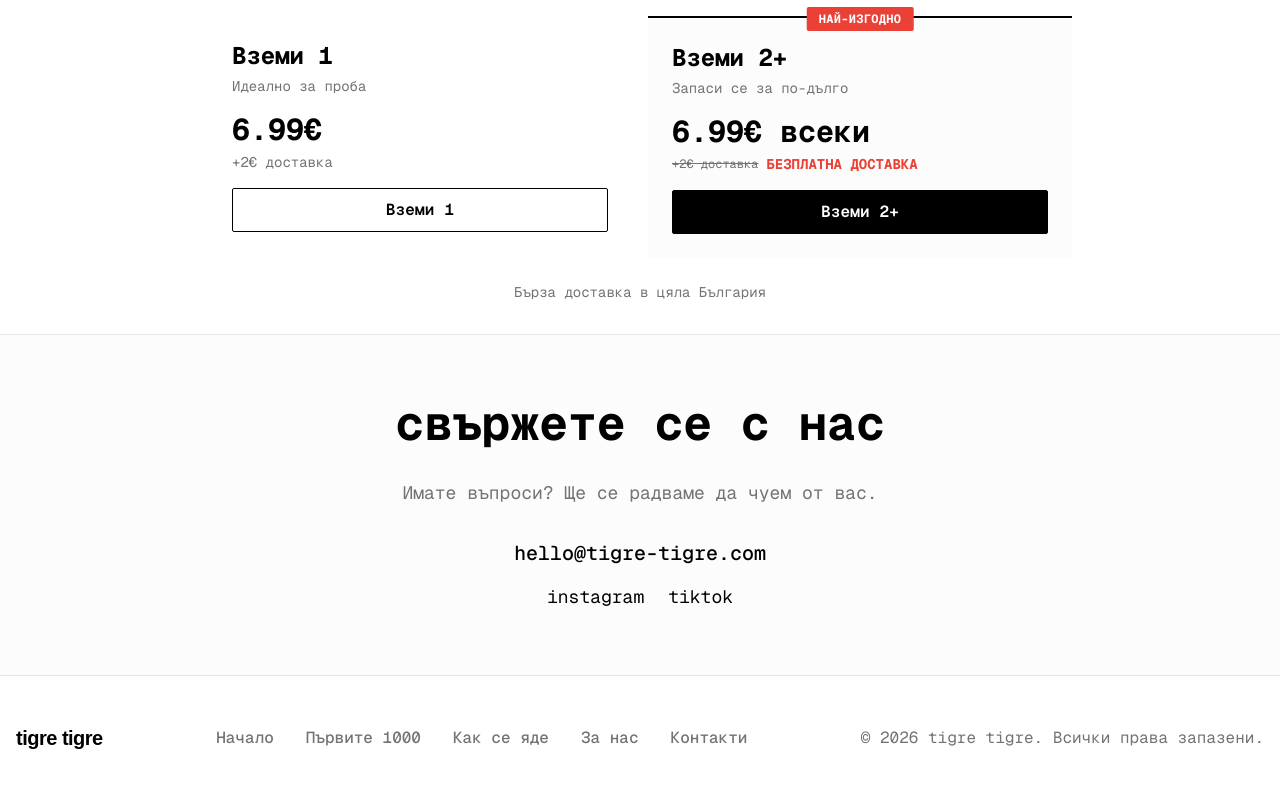
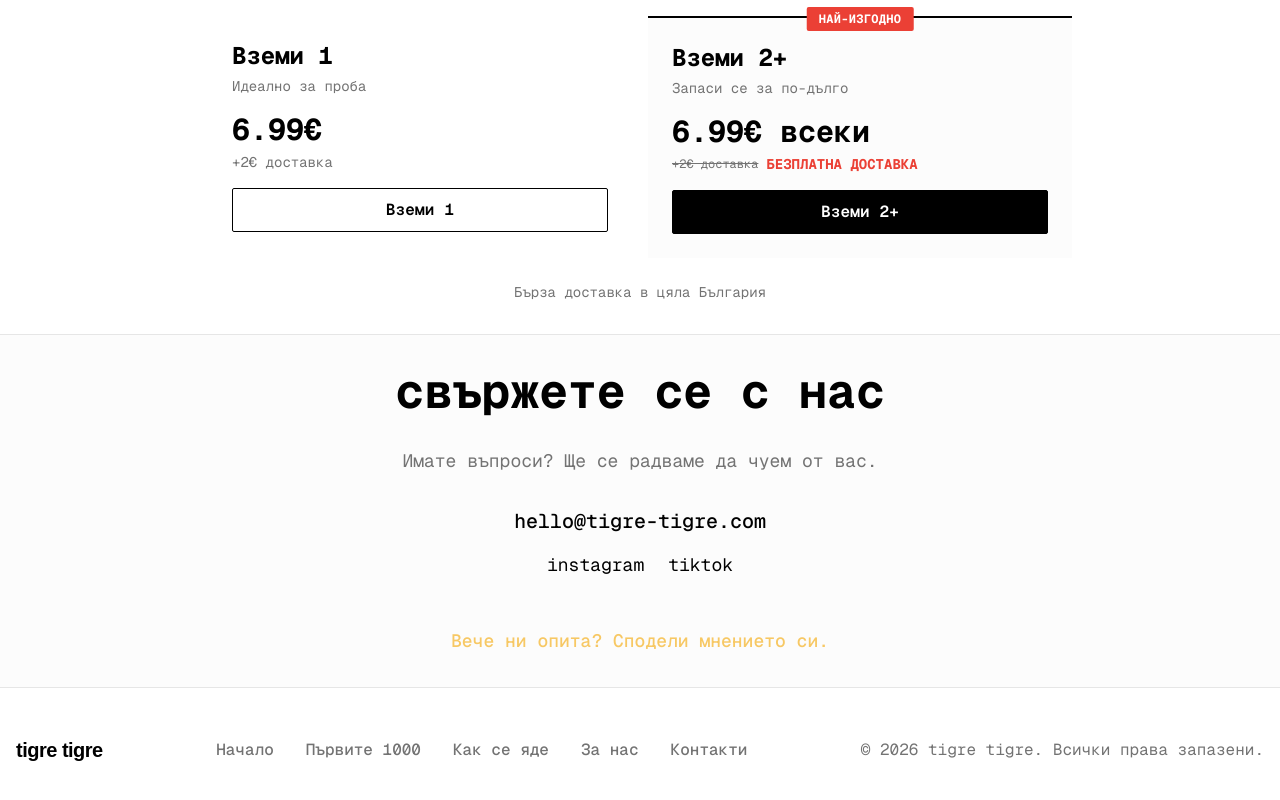
Before and after one commit to kirilchristov/tigre-tigre, a React (Vite) app: page / in a window 1280 px wide. Shown: the part 4210-5010 px from the top of the page. Built offline with nearby package versions, Linux system fonts and the light colour scheme; no server answers.

Commit message:
adds questinaire link to the contact section

```diff
--- a/src/components/sections/ContactSection.tsx
+++ b/src/components/sections/ContactSection.tsx
@@ -11,23 +11,21 @@ export function ContactSection() {
   const email = env.contact.email
 
   return (
-    <Section id="contact" className="py-16 text-center border-t border-border bg-muted/30">
+    <Section id="contact" className="py-8 px-4 text-center border-t border-border bg-muted/30">
       <div ref={ref} className="font-mono space-y-8">
-        <h2 className="text-4xl md:text-5xl font-bold mb-6 lowercase">
-          {t('contact.title')}
-        </h2>
+        <h2 className="text-4xl md:text-5xl font-bold mb-6 lowercase">{t('contact.title')}</h2>
         <p className="text-lg text-muted-foreground">{t('contact.description')}</p>
 
         <div className="flex flex-col items-center gap-4">
           <a
             href={`mailto:${email}`}
-            className="text-xl font-medium hover:underline underline-offset-4 focus:outline-none focus:ring-2 focus:ring-offset-2 focus:ring-foreground rounded-[2px]"
+            className="text-base sm:text-xl font-medium hover:underline underline-offset-4 focus:outline-none focus:ring-2 focus:ring-offset-2 focus:ring-foreground rounded-[2px] break-words"
             aria-label={`Send email to ${email}`}
           >
             {email}
           </a>
 
-          <div className="flex items-center gap-6 text-lg">
+          <div className="flex items-center gap-6 text-base sm:text-lg">
             <a
               href={`https://instagram.com/${SOCIAL_HANDLE}`}
               target="_blank"
@@ -45,6 +43,16 @@ export function ContactSection() {
               tiktok
             </a>
           </div>
+          <div className="pt-8">
+            <a
+              href="https://tally.so/r/rjPzAl"
+              target="_blank"
+              rel="noopener noreferrer"
+              className="text-base sm:text-lg font-medium text-gold hover:underline underline-offset-4 focus:outline-none focus:ring-2 focus:ring-offset-2 focus:ring-foreground rounded-[2px]"
+            >
+              {t('contact.questionnaire')}
+            </a>
+          </div>
         </div>
       </div>
     </Section>
--- a/src/locales/bg/translation.json
+++ b/src/locales/bg/translation.json
@@ -107,7 +107,8 @@
   "contact": {
     "title": "Свържете се с нас",
     "description": "Имате въпроси? Ще се радваме да чуем от вас.",
-    "email": "hello@tigre-tigre.com"
+    "email": "hello@tigre-tigre.com",
+    "questionnaire": "Вече ни опита? Сподели мнението си."
   },
   "footer": {
     "copyright": "© {{year}} tigre tigre. Всички права запазени."
--- a/src/locales/en/translation.json
+++ b/src/locales/en/translation.json
@@ -107,7 +107,8 @@
   "contact": {
     "title": "Get in Touch",
     "description": "Have questions? We'd love to hear from you.",
-    "email": "hello@tigre-tigre.com"
+    "email": "hello@tigre-tigre.com",
+    "questionnaire": "Have you tried us already? Share your feedback."
   },
   "footer": {
     "copyright": "© {{year}} tigre tigre. All rights reserved."
--- a/src/styles/index.css
+++ b/src/styles/index.css
@@ -30,6 +30,7 @@
     --cta-shadow-hover: 0 3px 0 0 hsl(var(--cta-accent) / 0.65);
     --cta-shadow-pressed: 0 1px 0 0 hsl(var(--cta-accent) / 0.55);
     --about-text: 0 0% 0%;
+    --gold: 41 90% 68%;
   }
 
   .dark {
@@ -58,6 +59,7 @@
     --cta-shadow-hover: 0 3px 0 0 hsl(var(--cta-accent) / 0.75);
     --cta-shadow-pressed: 0 1px 0 0 hsl(var(--cta-accent) / 0.62);
     --about-text: 0 0% 100%;
+    --gold: 41 90% 68%;
   }
 }
 
--- a/tailwind.config.js
+++ b/tailwind.config.js
@@ -9,6 +9,7 @@ export default {
         mono: ['"Geist Mono"', 'monospace'],
       },
       colors: {
+        gold: 'hsl(var(--gold))',
         border: 'hsl(var(--border))',
         input: 'hsl(var(--input))',
         ring: 'hsl(var(--ring))',
```
